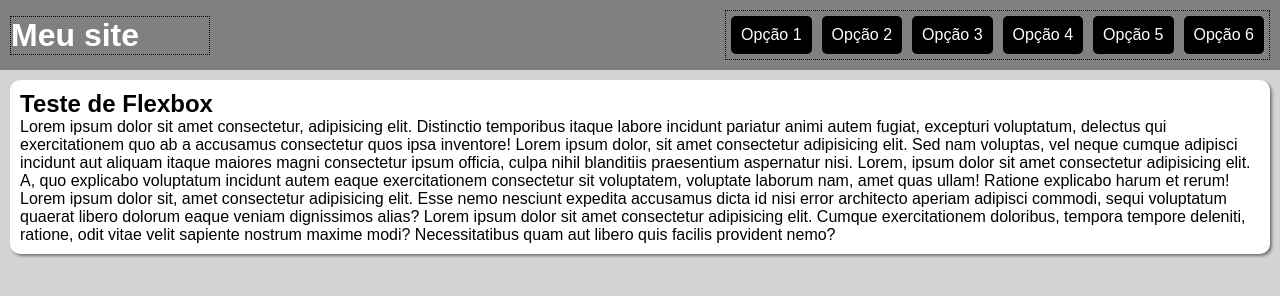
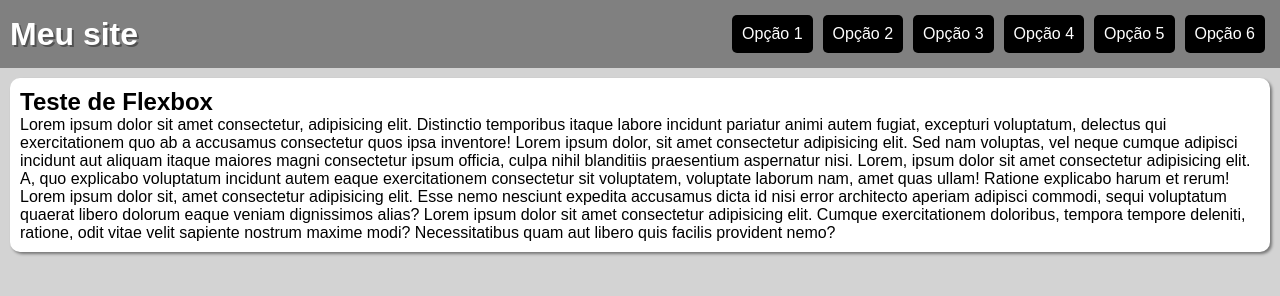
Before and after one commit to OlvrIuri/html-css, a plain HTML site: page exercicios/ex027/flex013- menu flexbox/index.html in a window 1280 px wide. Drawn offline with Linux system fonts and the light colour scheme.

Commit message:
menu finalizado

```diff
--- a/exercicios/ex027/flex013- menu flexbox/index.html
+++ b/exercicios/ex027/flex013- menu flexbox/index.html
@@ -5,6 +5,7 @@
     <meta name="viewport" content="width=device-width, initial-scale=1.0">
     <title>Menu Flexbox</title>
     <link rel="stylesheet" href="style.css">
+    <link rel="stylesheet" href="mobile.css" media="screen and (max-width:600px)">
 </head>
 <body>
     <header>
--- /dev/null
+++ b/exercicios/ex027/flex013- menu flexbox/mobile.css
@@ -0,0 +1,12 @@
+@charset "UTF-8";
+
+header, header > nav{
+    flex-flow: column nowrap;
+}
+header > h1{
+    flex-basis: 50px;
+}
+
+header > nav > a{
+    width: 90vw;
+}
--- a/exercicios/ex027/flex013- menu flexbox/style.css
+++ b/exercicios/ex027/flex013- menu flexbox/style.css
@@ -24,12 +24,13 @@ header{
 }
 
 header > h1{
-    border: 1px dotted black;
+    /* border: 1px dotted black; */
     flex: 0 0 200px;
+    text-shadow: 2px 2px 0px rgba(0, 0, 0, 0.364);
 
 }
 header > nav{
-    border: 1px dotted black;
+    /* border: 1px dotted black;*/
 
     display: flex;
     flex-flow: row wrap;
```
